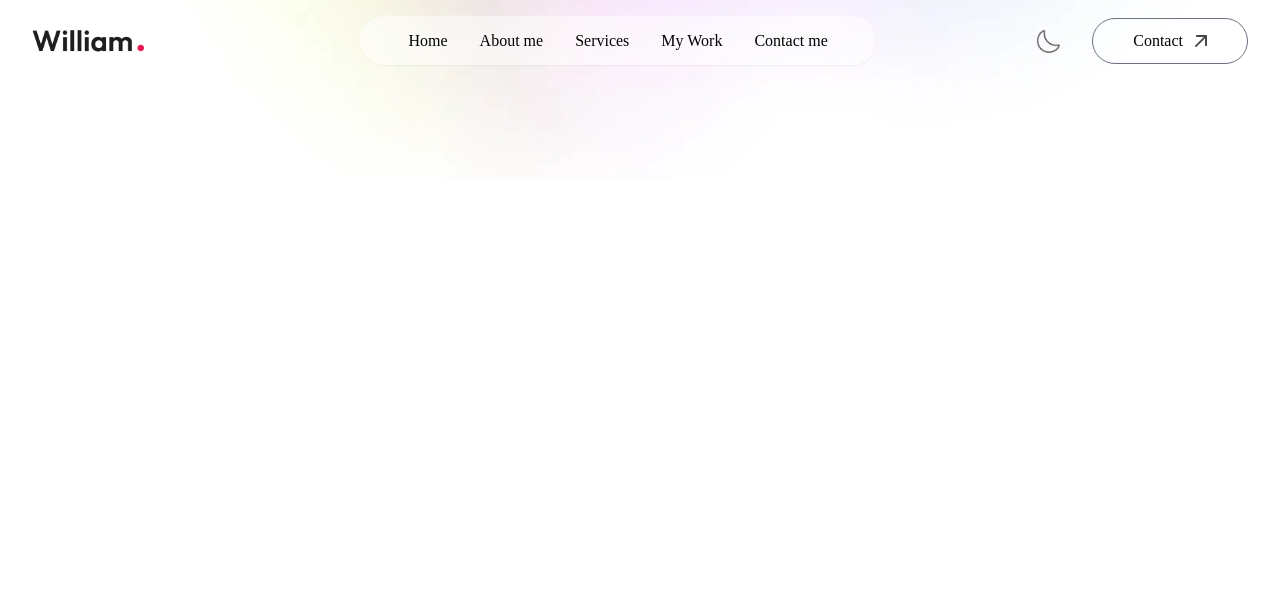
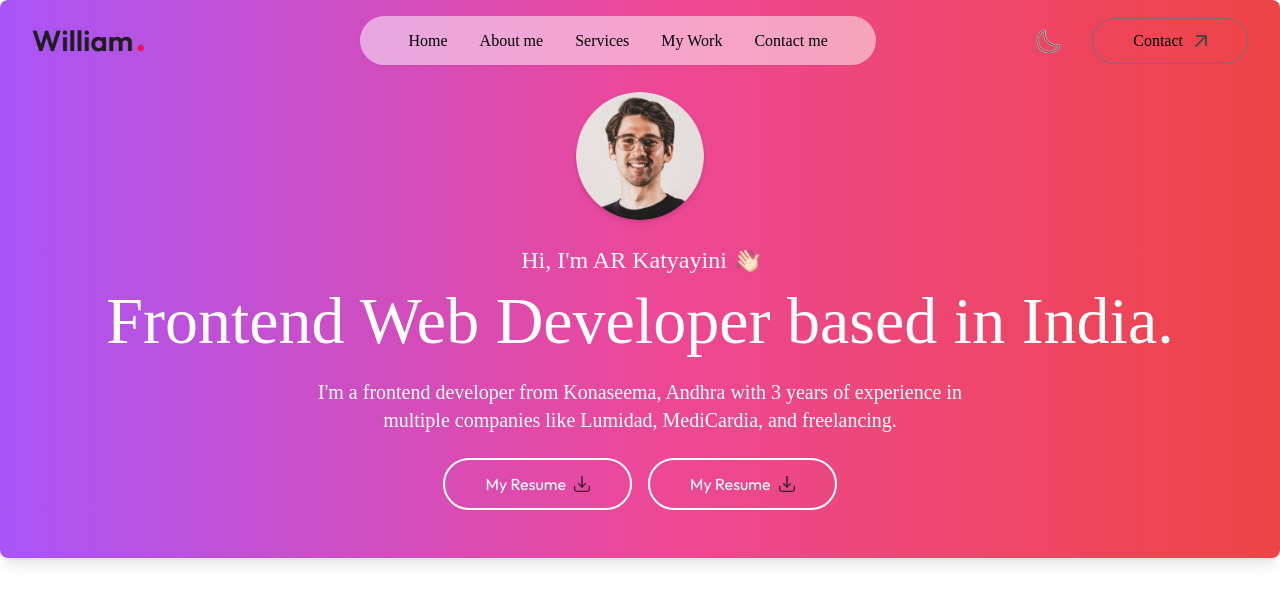
Before and after one commit to Ambika-Rama-Katyayini/portfolio, a Next.js app: page / in a window 1280 px wide. Shown: the top 604 px of the page. Built offline with nearby package versions, Linux system fonts and the light colour scheme; a web font is replaced by a local one.

Commit message:
Portfolio updated

```diff
--- /dev/null
+++ b/app/components/Header.jsx
@@ -0,0 +1,114 @@
+// import { assets } from '@/assets/assets'
+// import Image from 'next/image'
+// import React from 'react'
+
+// const Header = () => {
+//     return (
+//         <div>
+//             <div>
+//                 <Image src={assets.profile_img} alt='' className='rounded-full w-32' />
+//             </div>
+//             <h3 className='flex items-end gap-2 text-xl md:text-2xl mb-3 font-Ovo'>
+//                 Hi I'm AR Katyayini
+//                 <Image src={assets.hand_icon}
+//                     alt=''
+//                     className='w-6' />
+//             </h3>
+//             <h1 className='text-3xl sm:text-6xl lg:text-[66px] font-Ovo'>
+//                 Frontend Web Developer based in India.
+//                 <p className='max-w-2xl mx-auto font-Ovo'>I'm a frontend developer from Konaseema, Andhra with 3 years of experience in multiple comapnies like, Lumidad, MediCardia and freelancing.</p>
+//                 <div className='fle flex-col sm:flex-row items-center gap-4 mt-4'>
+//                     <a href="#contact"
+//                         className='px-10 py-3 border border-white rounded-full bg-black text-white flex items-center gap-2'
+//                     >Contact Me
+//                         <Image src={assets.right_arrow_white}
+//                             alt=''
+//                             className='w-4' />
+//                     </a>
+
+//                     <a href="/portfolio/public/My Resume Sample.pdf" download
+//                         className='px-10 py-3 border rounded-full border-gray-500 flex items-center gap-2'
+//                     >My Resume
+//                         <Image src={assets.download_icon}
+//                             alt=''
+//                             className='w-4' />
+//                     </a>
+//                 </div>
+//             </h1>
+
+//         </div>
+//     )
+// }
+
+// export default Header
+
+import { assets } from '@/assets/assets';
+import Image from 'next/image';
+import React from 'react';
+
+const Header = () => {
+    return (
+        <div className="bg-gradient-to-r from-purple-500 via-pink-500 to-red-500 text-white p-6 md:p-12 rounded-lg shadow-lg">
+            <div className="flex justify-center mb-6">
+                <Image
+                    src={assets.profile_img}
+                    alt="Profile Picture"
+                    className="rounded-full w-32 mt-11 border-1 border-black shadow-md"
+                />
+            </div>
+            <h3 className="flex items-center justify-center gap-2 text-xl md:text-2xl mb-3 font-Ovo">
+                Hi, I'm AR Katyayini
+                <Image
+                    src={assets.hand_icon}
+                    alt="Hand Icon"
+                    className="w-6 animate-wave"
+                />
+            </h3>
+            <h1 className="text-center text-3xl sm:text-6xl lg:text-[66px] font-Ovo mb-6">
+                Frontend Web Developer based in India.
+            </h1>
+            <p className="max-w-2xl mx-auto text-center text-lg md:text-xl font-Ovo mb-6">
+                I'm a frontend developer from Konaseema, Andhra with 3 years of experience in multiple companies like Lumidad, MediCardia, and freelancing.
+            </p>
+            <div className="flex flex-col sm:flex-row justify-center items-center gap-4">
+                {/* <a
+                    href="#contact"
+                    className="px-10 py-3 border-2 border-white rounded-full bg-black text-white hover:bg-white hover:text-black flex items-center gap-2 transition duration-300"
+                >
+                    Contact Me
+                    <Image
+                        src={assets.right_arrow_white}
+                        alt="Right Arrow"
+                        className="w-4"
+                    />
+                </a> */}
+                <a
+                    href="/assets/sample-resume.pdf"
+                    download
+                    className="px-10 py-3 border-2 border-white rounded-full hover:bg-white hover:text-black flex items-center gap-2 transition duration-300"
+                >
+                    My Resume
+                    <Image
+                        src={assets.download_icon}
+                        alt="Download Icon"
+                        className="w-4"
+                    />
+                </a>
+                <a
+                    href="/assets/public/sample-resume.pdf"
+                    download
+                    className="px-10 py-3 border-2 border-white rounded-full hover:bg-white hover:text-black flex items-center gap-2 transition duration-300"
+                >
+                    My Resume
+                    <Image
+                        src={assets.download_icon}
+                        alt="Download Icon"
+                        className="w-4"
+                    />
+                </a>
+            </div>
+        </div>
+    );
+};
+
+export default Header;
--- a/app/components/Navbar.jsx
+++ b/app/components/Navbar.jsx
@@ -1,8 +1,15 @@
 import { assets } from '@/assets/assets'
 import Image from 'next/image'
-import React from 'react'
+import React, { useRef } from 'react'
 
 const Navbar = () => {
+    const sideMenuRef = useRef();
+    const openMenu = () => {
+        sideMenuRef.current.style.transform = 'translateX(-16rem)'
+    }
+    const closeMenu = () => {
+        sideMenuRef.current.style.transform = 'translateX(16rem)'
+    }
   return (
     <>
     <div className='fixed top-0 right-0 w-11/12 -z-10 translate-y-[-80%]'>
@@ -26,10 +33,21 @@ const Navbar = () => {
                 <Image src={assets.moon_icon} alt='' className='w-6'/>
             </button>
             <a href="#contact" className='hidden lg:flex items-center gap-3 px-10 py-2.5 border border-gray-500 rounded-full ml-4 font-Ovo'>Contact <Image src={assets.arrow_icon} alt='contact-arrow' className='w-3'/></a>
-            <button className='block md:hidden ml-3'>
+            <button className='block md:hidden ml-3 w-8' onClick={openMenu}>
                 <Image src={assets.menu_black} alt='' />
             </button>
         </div>
+        {/* --------- Mobile Menu --------------- */}
+        <ul ref={sideMenuRef} className='flex md:hidden flex-col gap-4 py-20 px-10 fixed -right-64 top-0 bottom-0 w-64 z-50 h-screen bg-rose-50 transition duration-500 '>
+            <div className='absolute right-6 top-6' onClick={closeMenu}>
+                <Image src={assets.close_black} alt='' className='w-5 cursor-pointer'/>
+            </div>
+            <li><a className='font-Ovo' onClick={closeMenu} href="#top">Home</a></li>
+            <li><a className='font-Ovo' onClick={closeMenu} href="#about">About me</a></li>
+            <li><a className='font-Ovo' onClick={closeMenu} href="#services">Services</a></li>
+            <li><a className='font-Ovo' onClick={closeMenu} href="#work">My Work</a></li>
+            <li><a className='font-Ovo' onClick={closeMenu} href="#contact">Contact me</a></li>
+        </ul>
     </nav>
     </>
   )
--- a/app/page.js
+++ b/app/page.js
@@ -1,8 +1,10 @@
 'use client'
+import Header from "./components/Header";
 import Navbar from "./components/Navbar";
 
 export default function Home() {
   return <>
   <Navbar/>
+  <Header/>
   </>;
 }
--- a/tailwind.config.mjs
+++ b/tailwind.config.mjs
@@ -1,5 +1,27 @@
+// /** @type {import('tailwindcss').Config} */
+// export default {
+//   content: [
+//     "./pages/**/*.{js,ts,jsx,tsx,mdx}",
+//     "./components/**/*.{js,ts,jsx,tsx,mdx}",
+//     "./app/**/*.{js,ts,jsx,tsx,mdx}",
+//   ],
+//   theme: {
+//     extend: {
+//       colors: {
+//         lightHover: '#fcf4ff',
+//         darkHover: '#2a004a',
+//         darkTheme: '#11001F',
+//       },
+//       fontFamily:{
+//         Outfit: ["Outfit", "san-serif"],
+//         Ovo: ["Ovo", "serif"],
+//       }
+//     },
+//   },
+//   plugins: [],
+// };
 /** @type {import('tailwindcss').Config} */
-export default {
+module.exports = {
   content: [
     "./pages/**/*.{js,ts,jsx,tsx,mdx}",
     "./components/**/*.{js,ts,jsx,tsx,mdx}",
@@ -12,10 +34,19 @@ export default {
         darkHover: '#2a004a',
         darkTheme: '#11001F',
       },
-      fontFamily:{
-        Outfit: ["Outfit", "san-serif"],
+      fontFamily: {
+        Outfit: ["Outfit", "sans-serif"],
         Ovo: ["Ovo", "serif"],
-      }
+      },
+      animation: {
+        wave: 'wave 2s infinite',
+      },
+      keyframes: {
+        wave: {
+          '0%, 100%': { transform: 'rotate(0deg)' },
+          '50%': { transform: 'rotate(15deg)' },
+        },
+      },
     },
   },
   plugins: [],
```
Also changed, not shown: assets/profile.jpg (added).
